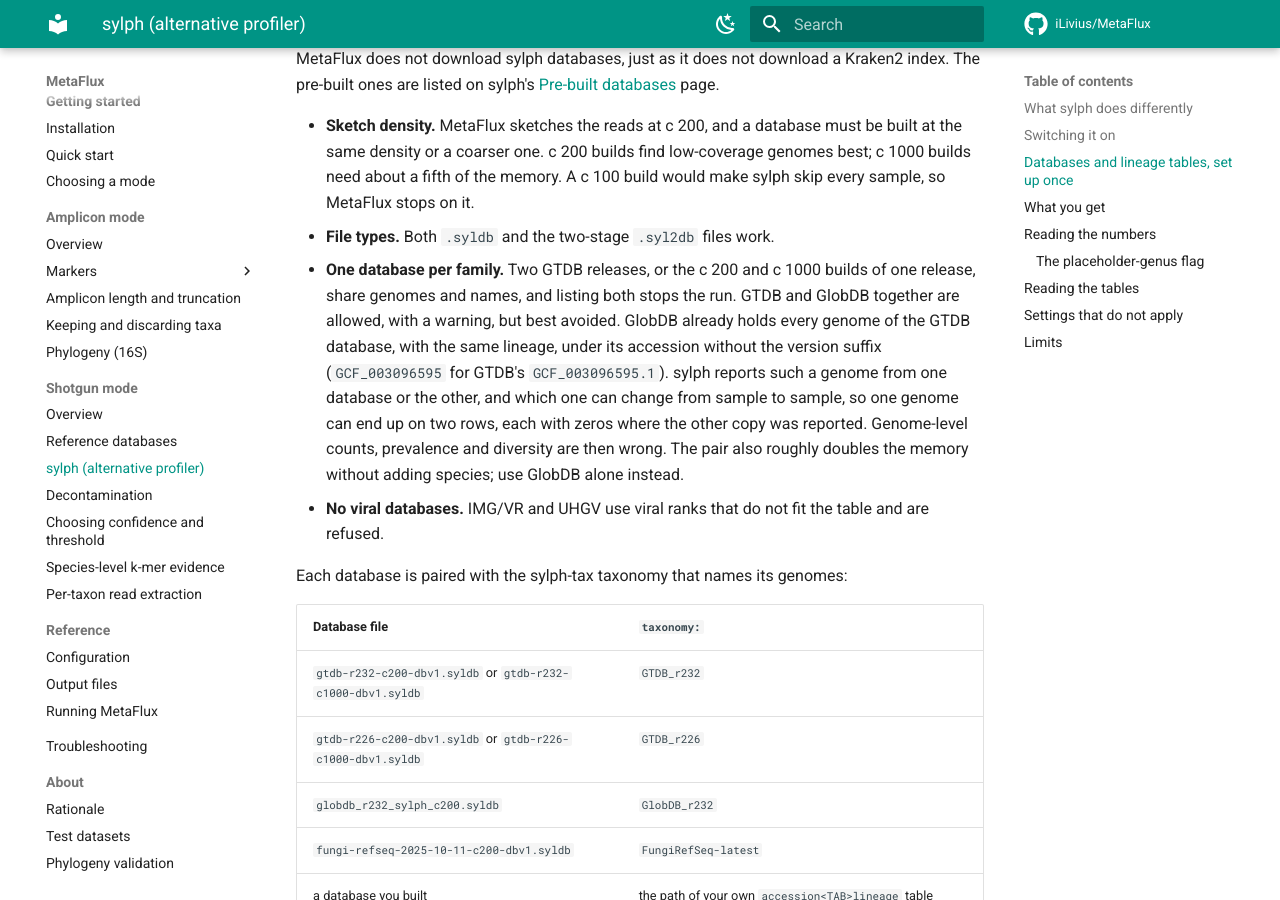
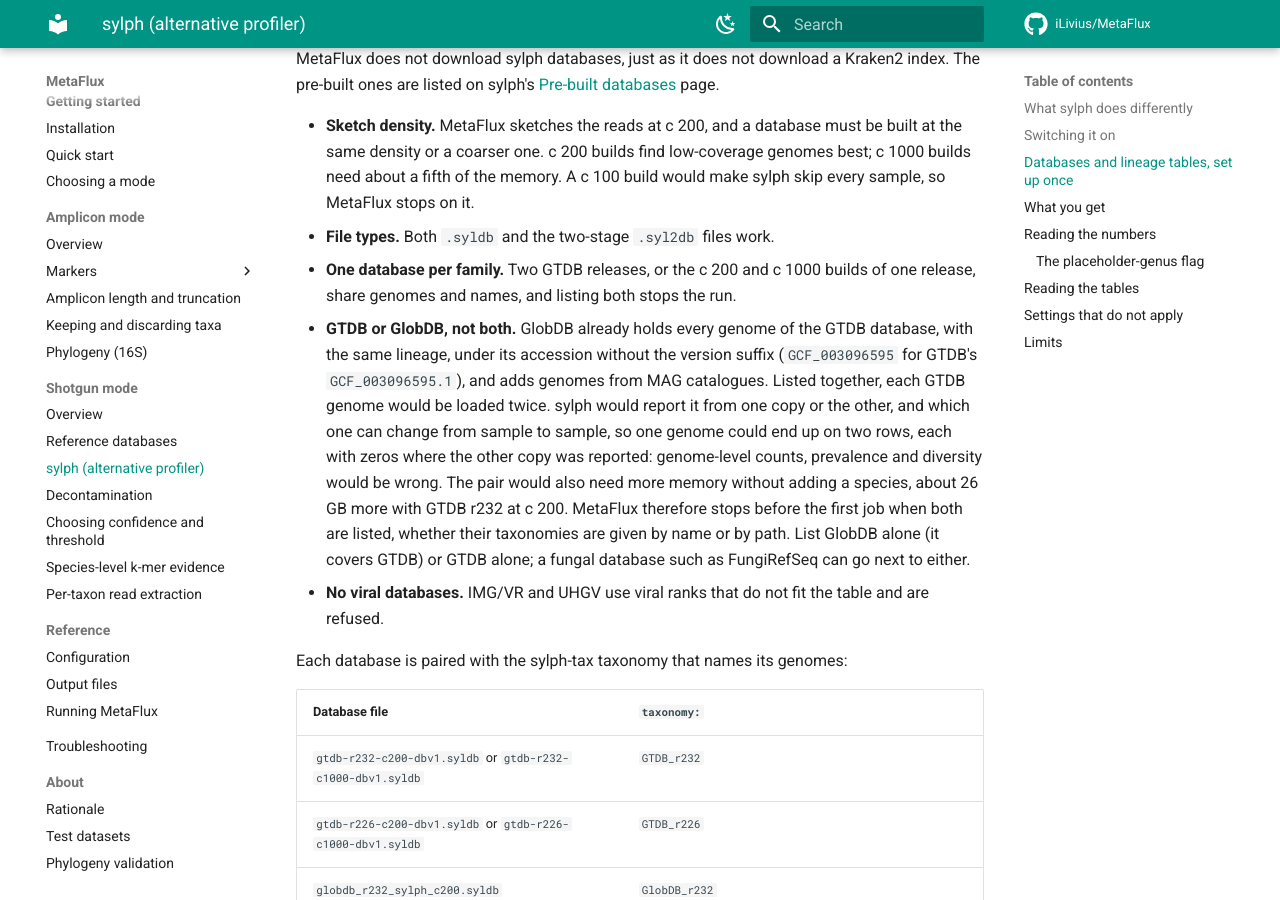
Before and after one commit to iLivius/MetaFlux, an MkDocs documentation site: the page built from docs/shotgun/sylph.md, in a window 1280 px wide and 900 px high, scrolled down 1641 px. Built offline with MkDocs 1.6.1 and Material for MkDocs 9.7.7, drawn with Linux system fonts in a browser that asks for light colours; comment, search, counter and statistics services are not loaded.

Commit message:
sylph: refuse GTDB and GlobDB in the same run
A run that listed a GTDB and a GlobDB database in
references.sylph_databases got a warning and went on. It now stops at
start-up, before any job, with a message that says what to list instead.

GlobDB already holds every genome of the GTDB database, with the same
lineage, under its accession without the version suffix. Listed together,
each GTDB genome is loaded twice; sylph reports it from one copy or the
other, differently from sample to sample, so one genome can end up on two
rows of sylph_table.tsv, and genome-level counts, prevalence and diversity
are wrong. The pair finds no extra species and needs more memory: 40.5 GB
for GlobDB r232 alone, 66.4 GB with GTDB r232 at c 200 added.

The check compares database families, so it holds whether a taxonomy is
a built-in name, a built-in table given by its path, GlobDB's own server
table, or a table of your own (then the family is read from the database
file name), and for any release of either. A fungal database next to
either one stays allowed.

Tested with dry runs, the code before this commit against this one:
- 9 pairings stop with the new message, once and word for word, before
  Snakemake builds any job: both by name (GTDB r232 or r226 with GlobDB
  r232, in either order, with FungiRefSeq, under profiler both), and with
  one or both taxonomies given by path. Before, all 9 passed with the
  warning.
- GlobDB alone, GTDB + FungiRefSeq, GlobDB + FungiRefSeq, a database
  named by the user with a table of its own next to GTDB, and a Kraken2
  run that lists both: same job plans and start-up lines as before.
- Full job dumps of a kraken2, a sylph and a both config: identical.

Reruns: none. Only start-up checks, comments and docs change.

```diff
--- a/docs/shotgun/sylph.md
+++ b/docs/shotgun/sylph.md
@@ -74,14 +74,18 @@ index. The pre-built ones are listed on sylph's
   sample, so MetaFlux stops on it.
 - **File types.** Both `.syldb` and the two-stage `.syl2db` files work.
 - **One database per family.** Two GTDB releases, or the c 200 and c 1000 builds of one
-  release, share genomes and names, and listing both stops the run. GTDB and GlobDB
-  together are allowed, with a warning, but best avoided. GlobDB already holds every
-  genome of the GTDB database, with the same lineage, under its accession without the
-  version suffix (`GCF_003096595` for GTDB's `GCF_003096595.1`). sylph reports such a
-  genome from one database or the other, and which one can change from sample to
-  sample, so one genome can end up on two rows, each with zeros where the other copy was
-  reported. Genome-level counts, prevalence and diversity are then wrong. The pair also
-  roughly doubles the memory without adding species; use GlobDB alone instead.
+  release, share genomes and names, and listing both stops the run.
+- **GTDB or GlobDB, not both.** GlobDB already holds every genome of the GTDB database,
+  with the same lineage, under its accession without the version suffix
+  (`GCF_003096595` for GTDB's `GCF_003096595.1`), and adds genomes from MAG catalogues.
+  Listed together, each GTDB genome would be loaded twice. sylph would report it from one
+  copy or the other, and which one can change from sample to sample, so one genome could
+  end up on two rows, each with zeros where the other copy was reported: genome-level
+  counts, prevalence and diversity would be wrong. The pair would also need more memory
+  without adding a species, about 26 GB more with GTDB r232 at c 200. MetaFlux therefore
+  stops before the first job when both are listed, whether their taxonomies are given by
+  name or by path. List GlobDB alone (it covers GTDB) or GTDB alone; a fungal database
+  such as FungiRefSeq can go next to either.
 - **No viral databases.** IMG/VR and UHGV use viral ranks that do not fit the table
   and are refused.
 
```
Also changed, not shown: 3 other files.
